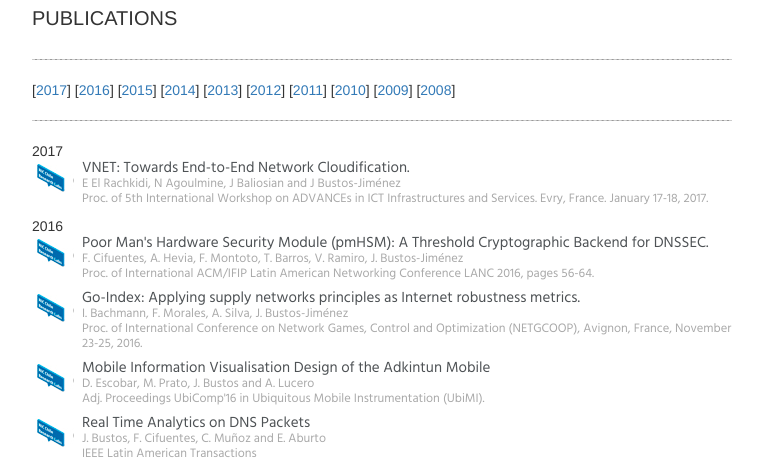
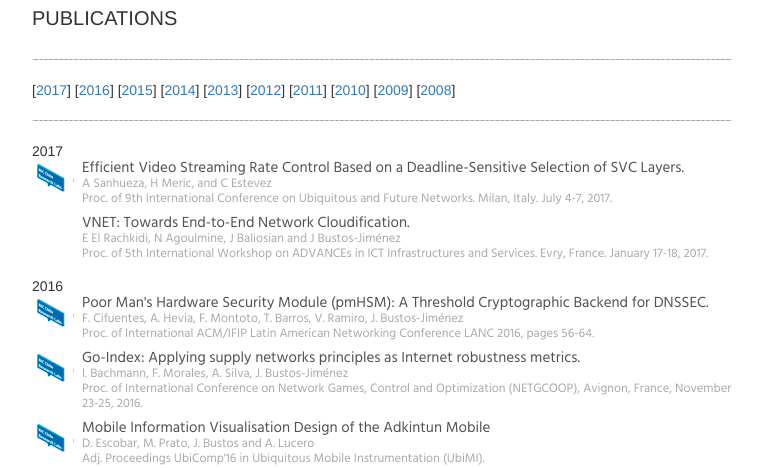
Before and after one commit to niclabs/niclabs.github.io, a plain HTML site: page research.html in a window 1280 px wide. Shown: the part 320-788 px from the top of the page, without its empty margins (258-1021 px from the left). Drawn offline with Linux system fonts and the light colour scheme.

Commit message:
Update research.html

```diff
--- a/research.html
+++ b/research.html
@@ -112,6 +112,16 @@
                     <div class="article-icon-image">
                 <img src="images/ARTICLE-ICON.png">
                     </div>
+
+		<div class="info-article">
+                <a href=#>
+                <p id="article-title">Efficient Video Streaming Rate Control Based on a Deadline-Sensitive Selection of SVC Layers.</p>
+                <p id="institution">A Sanhueza, H Meric, and C Estevez<br>
+                Proc. of 9th International Conference on Ubiquitous and Future Networks. Milan, Italy. July 4-7, 2017.</p>
+                 </a>
+                </div>
+                </div>
+                <br> <br> <br>
 
                 <div class="info-article">
                 <a href="https://lrsm.ibisc.univ-evry.fr/Advance2017/">
```
